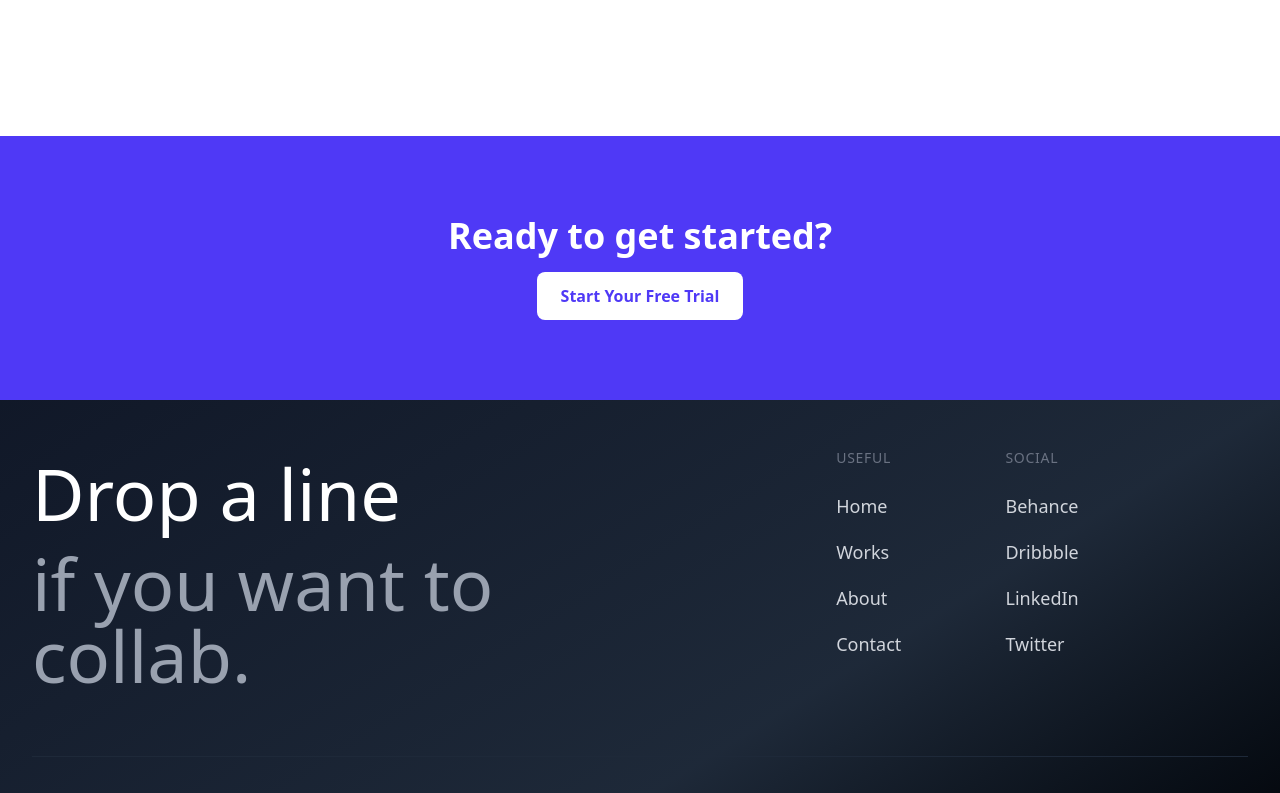
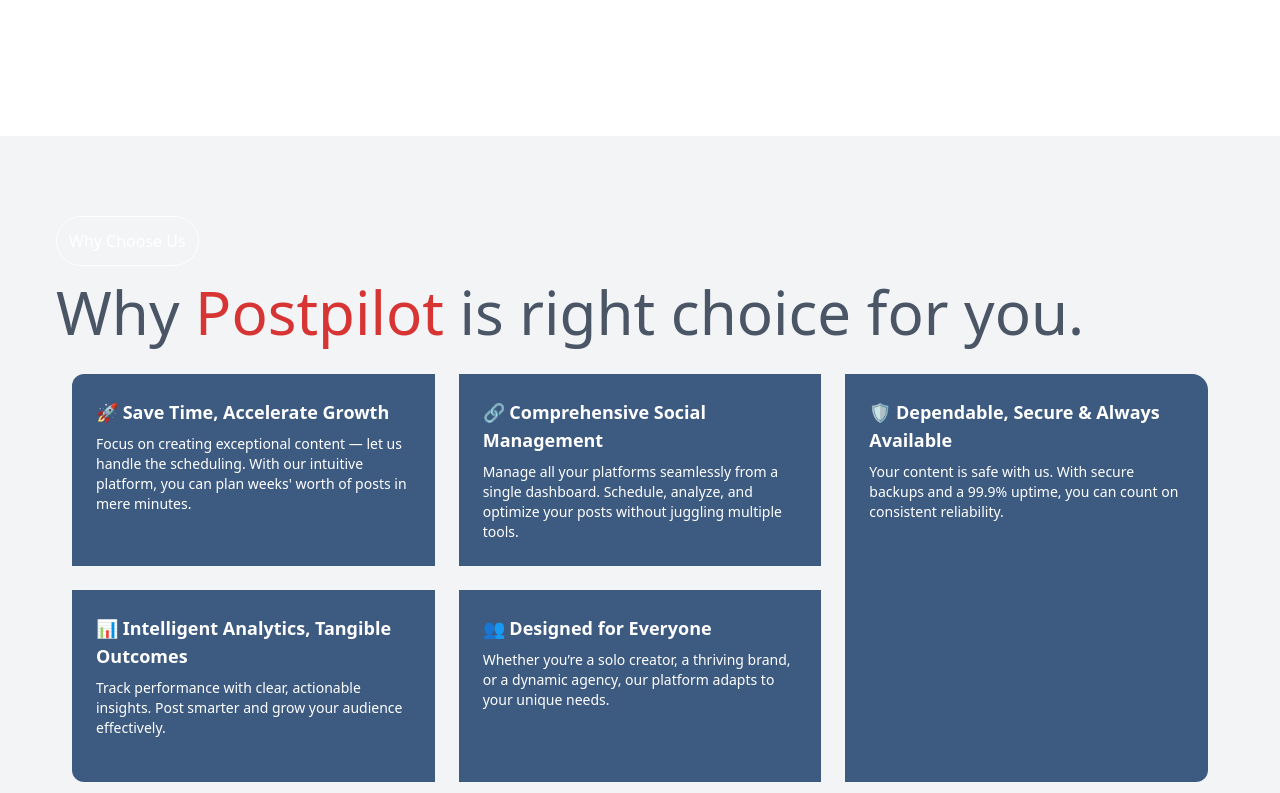
Before and after one commit to ayncore/ai-startup-landing-page, a Next.js app: page / in a window 1280 px wide. Shown: the part 1760-2553 px from the top of the page. Built offline with nearby package versions, Linux system fonts and the light colour scheme.

Commit message:
why us section added

```diff
--- /dev/null
+++ b/app/components/Swiper.tsx
@@ -0,0 +1,50 @@
+import { FC } from "react";
+import {
+  motion,
+  useMotionValue,
+  useTransform,
+  useAnimation,
+} from "framer-motion";
+
+interface SwiperProps {
+  image: string;
+  color: string;
+}
+
+const Swiper: FC<SwiperProps> = ({ image, color }) => {
+  const motionValue = useMotionValue(0);
+  const rotateValue = useTransform(motionValue, [-200, 200], [-50, 50]);
+  const opacityValue = useTransform(
+    motionValue,
+    [-200, -150, 0, 150, 200],
+    [0, 1, 1, 1, 0]
+  );
+  const animControls = useAnimation();
+
+    return (
+      <div>
+        <motion.div
+          drag="x"
+          style={{
+            x: motionValue,
+            rotate: rotateValue,
+            opacity: opacityValue,
+            backgroundImage: `url(${image})`,
+            backgroundColor: color,
+          }}
+          dragConstraints={{ left: -1000, right: 1000 }}
+          className="bg-cover bg-no-repeat bg-center shadow-lg rounded-md h-72 w-56"
+          onDragEnd={(event, info) => {
+            if (Math.abs(info.point.x) <= 150) {
+              animControls.start({ x: 0 });
+            } else {
+              animControls.start({ x: info.point.x < 0 ? -200 : 200 });
+            }
+          }}
+        />
+      </div>
+    );
+
+};
+
+export default Swiper;
--- a/app/page.tsx
+++ b/app/page.tsx
@@ -1,4 +1,3 @@
-
 "use client";
 
 import { motion } from "framer-motion";
@@ -6,6 +5,8 @@
 import AnimatedBulletText from "./components/BulletAnimation";
 import WorkSection from "./sections/WorkSection";
 import Footer from "./sections/Footer";
+import Whyus from "./sections/whyus";
+import Pricing from "./sections/Pricing";
 
 export default function Home() {
   return (
@@ -67,22 +68,10 @@
       <WorkSection />
 
       {/* CTA Section */}
-      <section className="py-20 bg-indigo-600 text-center">
-        <motion.h2
-          initial={{ opacity: 0, y: 20 }}
-          whileInView={{ opacity: 1, y: 0 }}
-          transition={{ duration: 0.4 }}
-          className="text-4xl font-bold mb-4"
-        >
-          Ready to get started?
-        </motion.h2>
-        <motion.button
-          whileHover={{ scale: 1.1 }}
-          className="bg-white text-indigo-600 font-bold px-6 py-3 rounded-lg"
-        >
-          Start Your Free Trial
-        </motion.button>
-      </section>
+      <Whyus />
+
+      {/* Pricing Section */}
+      <Pricing />
 
       {/* Footer */}
       <Footer />
--- /dev/null
+++ b/app/sections/Pricing.tsx
@@ -0,0 +1,13 @@
+import React from "react";
+
+const Pricing = () => {
+  return (
+    <section>
+          <div className="flex justify-center">
+              <h1></h1>
+      </div>
+    </section>
+  );
+};
+
+export default Pricing;
--- /dev/null
+++ b/app/sections/whyus.tsx
@@ -0,0 +1,81 @@
+import React from "react";
+
+const Whyus = () => {
+  return (
+    <section className=" min-h-screen  bg-gray-100 dark:bg-gray-900">
+      <div className="wrapper-class-text px-14 py-20">
+        <div className="flex  items-center">
+          <div className="border border-all border-white rounded-4xl p-3">
+            <h1>Why Choose Us</h1>
+          </div>
+        </div>
+        <div className="subheding mt-4">
+          <p className="text-gray-600 text-6xl dark:text-gray-300 mt-4">
+            Why <span className="text-[#D73434]"> Postpilot </span> is right
+            choice for you.
+          </p>
+        </div>
+        <div className="grid grid-cols-3 grid-rows-2 gap-6 p-4 mt-4 ">
+          {/* Top Left Block */}
+          <div className=" bg-[#3D5A80] text-white rounded-tl-xl p-6 col-span-1 row-span-1">
+            <h2 className="text-lg font-bold mb-2">
+              🚀 Save Time, Accelerate Growth
+            </h2>
+            <p className="text-sm">
+              Focus on creating exceptional content — let us handle the
+              scheduling. With our intuitive platform, you can plan weeks' worth
+              of posts in mere minutes.
+            </p>
+          </div>
+
+          {/* Top Middle Block */}
+          <div className=" bg-[#3D5A80] text-white  p-6 col-span-1 row-span-1">
+            <h2 className="text-lg font-bold mb-2">
+              🔗 Comprehensive Social Management
+            </h2>
+            <p className="text-sm">
+              Manage all your platforms seamlessly from a single dashboard.
+              Schedule, analyze, and optimize your posts without juggling
+              multiple tools.
+            </p>
+          </div>
+
+          {/* Tall Right Block (spans both rows) */}
+          <div className=" bg-[#3D5A80] text-white rounded-tr-2xl rounded-br-xl p-6 col-span-1 row-span-2 flex flex-col justify-between">
+            <div>
+              <h2 className="text-lg font-bold mb-2">
+                🛡️ Dependable, Secure & Always Available
+              </h2>
+              <p className="text-sm">
+                Your content is safe with us. With secure backups and a 99.9%
+                uptime, you can count on consistent reliability.
+              </p>
+            </div>
+          </div>
+
+          {/* Bottom Left Block */}
+          <div className=" bg-[#3D5A80] text-white rounded-bl-xl  p-6 col-span-1 row-span-1">
+            <h2 className="text-lg font-bold mb-2">
+              📊 Intelligent Analytics, Tangible Outcomes
+            </h2>
+            <p className="text-sm">
+              Track performance with clear, actionable insights. Post smarter
+              and grow your audience effectively.
+            </p>
+          </div>
+
+          {/* Bottom Middle Block */}
+          <div className=" bg-[#3D5A80] text-white  p-6 col-span-1 row-span-1">
+            <h2 className="text-lg font-bold mb-2">👥 Designed for Everyone</h2>
+            <p className="text-sm">
+              Whether you’re a solo creator, a thriving brand, or a dynamic
+              agency, our platform adapts to your unique needs.
+            </p>
+          </div>
+        </div>
+      </div>
+    </section>
+  );
+};
+
+export default Whyus;
```
